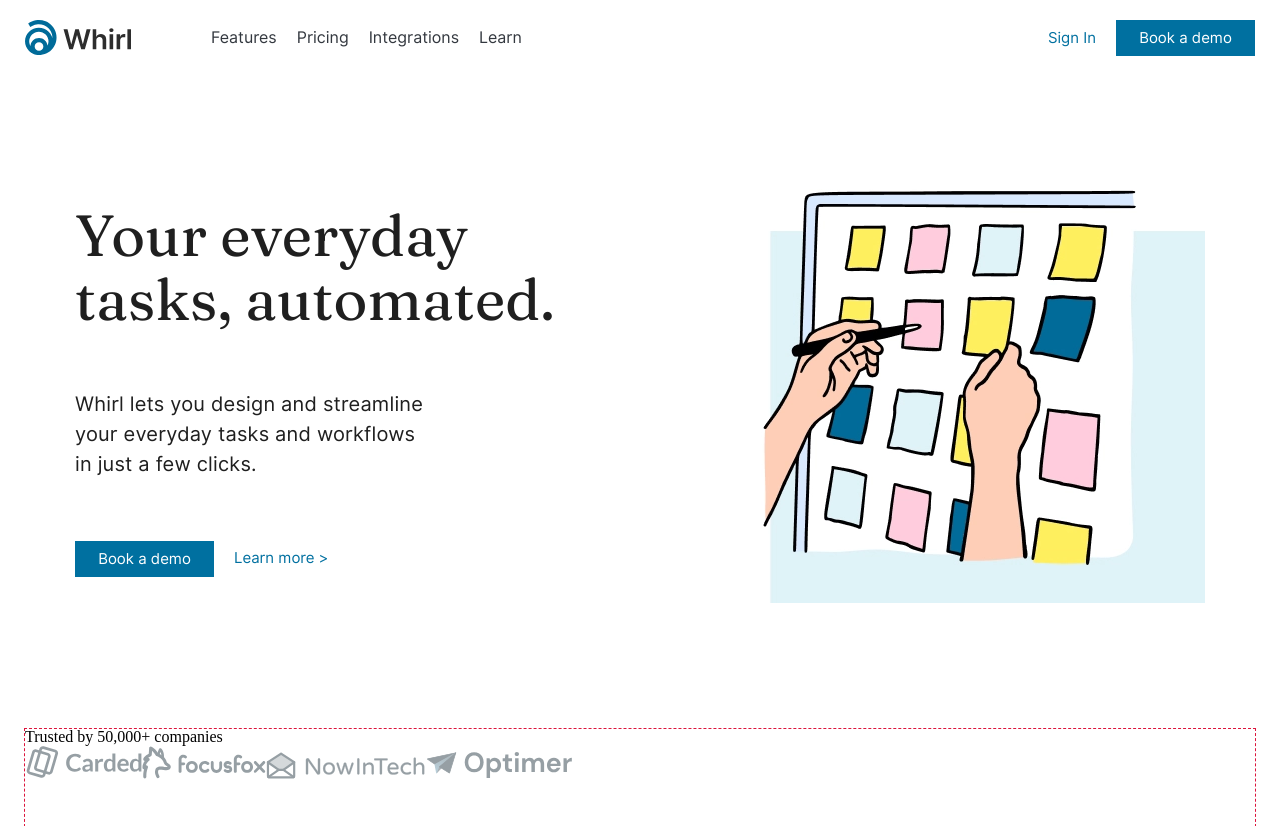
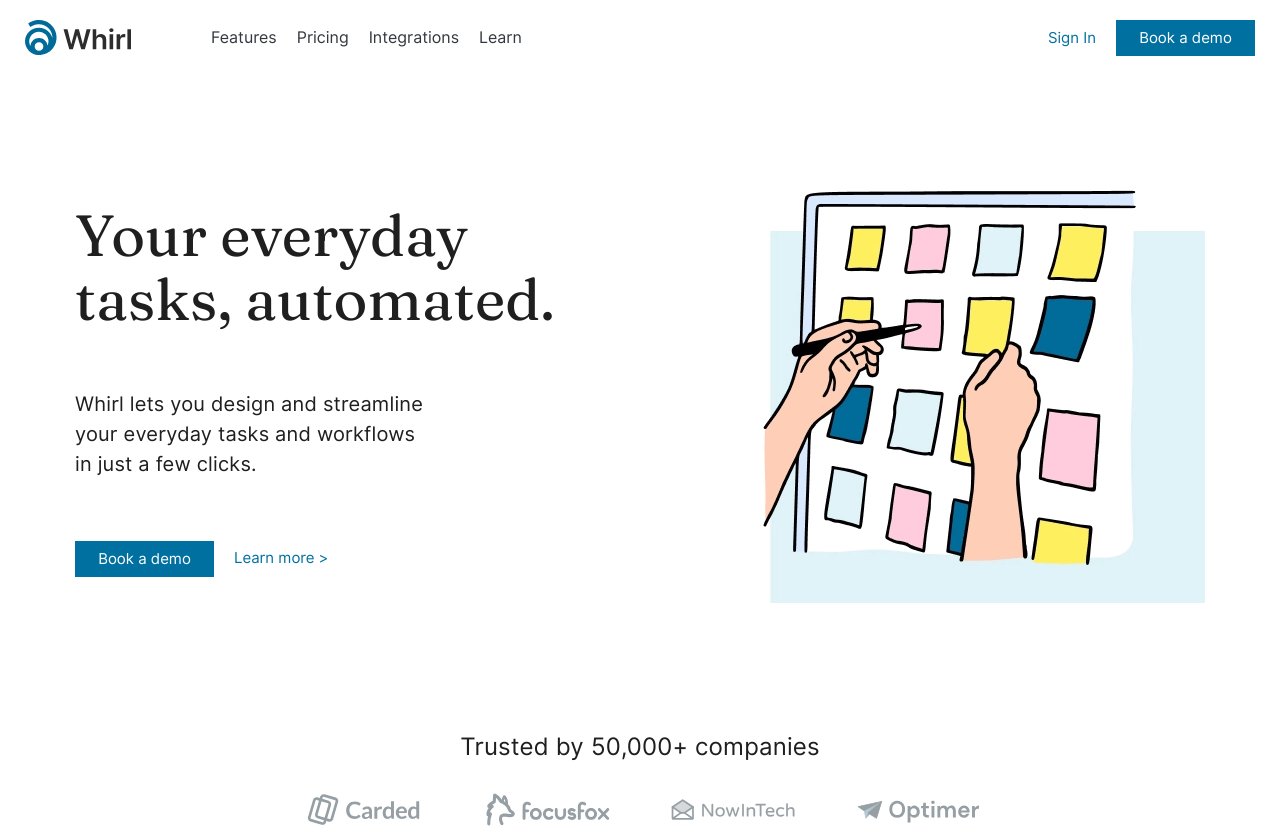
Before and after one commit to mash9000/whirl-learn-project, a React (Vite) app: page / in a window 1280 px wide. Built offline with nearby package versions, Linux system fonts and the light colour scheme.

Commit message:
style: trusted companies стилизованы

```diff
--- a/src/components/TrustedCompany.tsx
+++ b/src/components/TrustedCompany.tsx
@@ -1,19 +1,25 @@
 import '../styles/trusted-company/trusted-company.scss';
+import '../styles/trusted-company/__h/trusted-company__h.scss';
 import '../styles/trusted-company/__companies/trusted-company__companies.scss';
+import '../styles/trusted-company/__companies/__imgs/trusted-company__companies__imgs.scss';
 
 export const TrustedCompany = () => {
     return (
         <div className='trusted-company'>
-            <h6>Trusted by 50,000+ companies</h6>
+            <h6 className='trusted-company__h'>Trusted by 50,000+ companies</h6>
             <div className='trusted-company__companies'>
                 <img alt='carded company logo'
-                     src='../../public/images/trusted-company/carded.svg'/>
+                     src='../../public/images/trusted-company/carded.svg'
+                     className='trusted-company__companies__imgs'/>
                 <img alt='focusfox company logo'
-                     src='../../public/images/trusted-company/focusfox.svg'/>
+                     src='../../public/images/trusted-company/focusfox.svg'
+                     className='trusted-company__companies__imgs'/>
                 <img alt='nowintech company logo'
-                     src='../../public/images/trusted-company/nowintech.svg'/>
+                     src='../../public/images/trusted-company/nowintech.svg'
+                     className='trusted-company__companies__imgs'/>
                 <img alt='optimer company logo'
-                     src='../../public/images/trusted-company/optimer.svg'/>
+                     src='../../public/images/trusted-company/optimer.svg'
+                     className='trusted-company__companies__imgs'/>
             </div>
         </div>
     );
--- /dev/null
+++ b/src/styles/trusted-company/__companies/__imgs/trusted-company__companies__imgs.scss
@@ -0,0 +1,4 @@
+.trusted-company__companies__imgs {
+  width: 124px;
+  height: inherit;
+}
--- a/src/styles/trusted-company/__companies/trusted-company__companies.scss
+++ b/src/styles/trusted-company/__companies/trusted-company__companies.scss
@@ -1,3 +1,8 @@
 .trusted-company__companies {
-
+  width: 679px;
+  height: 33px;
+  display: flex;
+  align-items: center;
+  justify-content: center;
+  gap: 61px;
 }
--- /dev/null
+++ b/src/styles/trusted-company/__h/trusted-company__h.scss
@@ -0,0 +1,19 @@
+@use 'sass:map';
+@use '../../colors' as colors;
+
+@font-face {
+  font-family: "Inter Regular";
+  font-style: normal;
+  font-weight: 400;
+  src: url(/public/fonts/Inter/inter-regular-webfont.woff2) format('woff');
+}
+
+.trusted-company__h {
+  color: map.get(colors.$colors, 'black-text');
+  font: {
+    family: "Inter Regular";
+    size: 24px;
+  }
+  line-height: 37.5px;
+  letter-spacing: .2px;
+}
--- a/src/styles/trusted-company/trusted-company.scss
+++ b/src/styles/trusted-company/trusted-company.scss
@@ -2,6 +2,8 @@
   width: 1230px;
   margin: 120px auto 0;
   height: 97px;
-
-  outline: 1px dashed crimson;
+  display: flex;
+  flex-direction: column;
+  align-items: center;
+  justify-content: space-between;
 }
```
